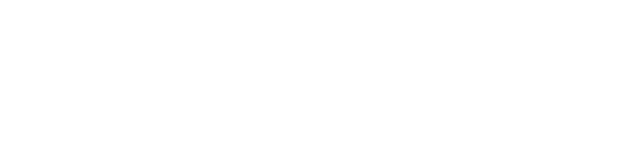
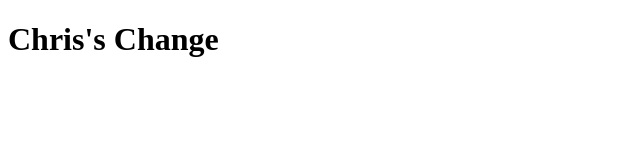
Before and after one commit to Julian-Arboleda/TeamGit, a plain HTML site: page index.html in a window 1280 px wide. Shown: the whole page, without its empty margins (0-640 px from the left). Drawn offline with Linux system fonts and the light colour scheme.

Commit message:
ChrisFirstCommit

```diff
--- a/index.html
+++ b/index.html
@@ -8,6 +8,6 @@
     <link rel="stylesheet" type="text/css" href="styles.css" />
 </head>
 <body>
-
+    <h1> Chris's Change</h1>
 </body>
 </html>
```
